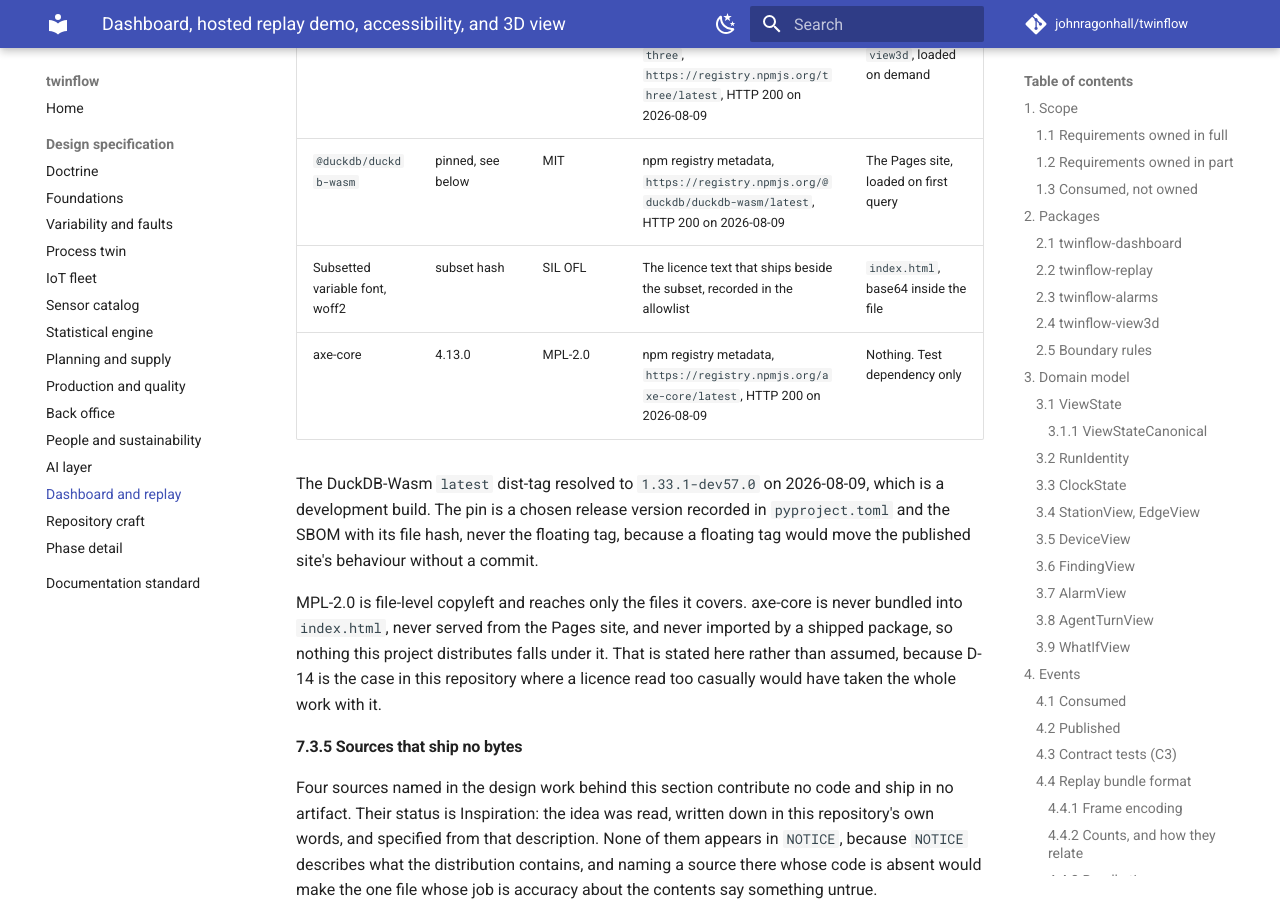
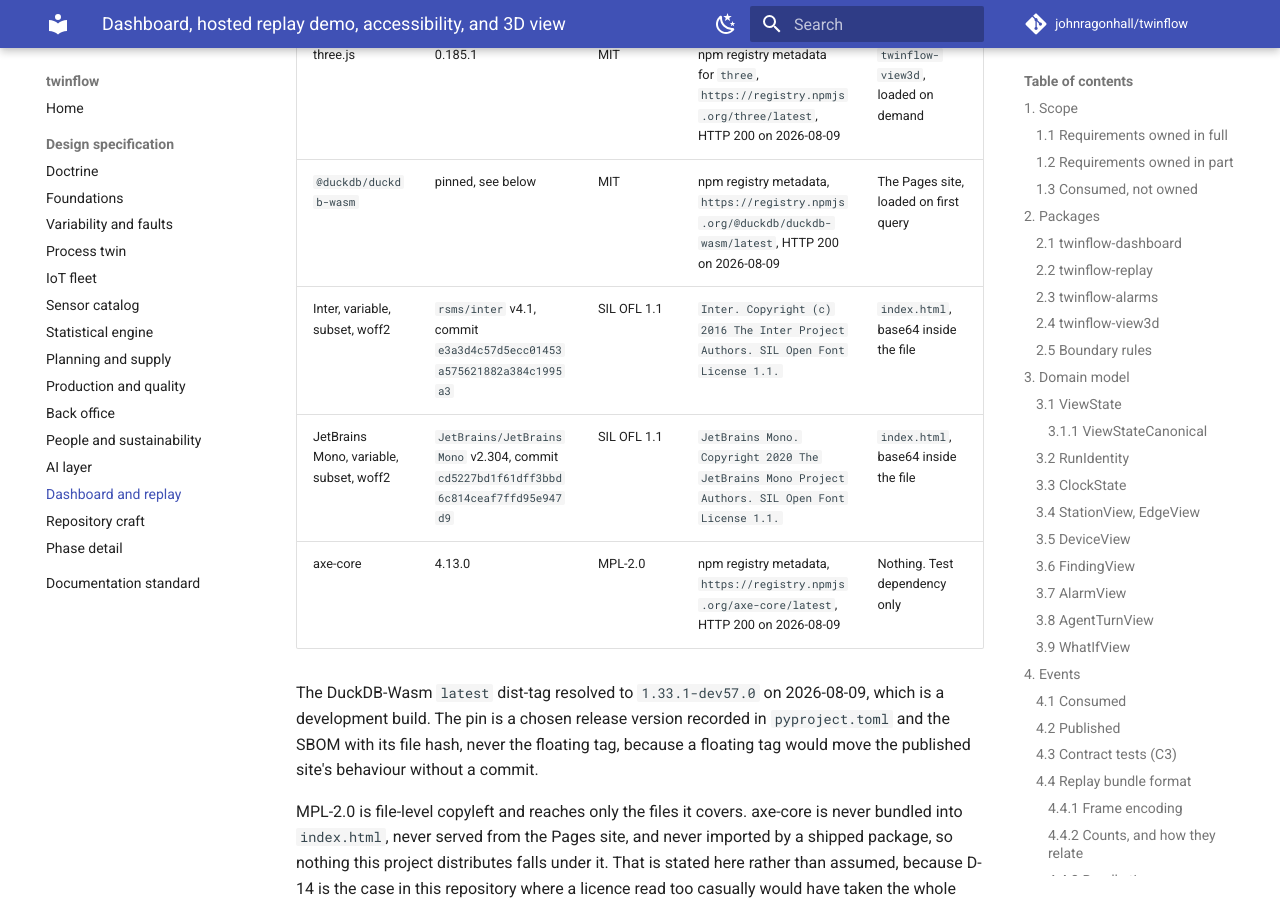
Before and after one commit to johnragonhall/twinflow, an MkDocs documentation site: the page built from docs/design/dashboard-replay.md, in a window 1280 px wide and 900 px high, scrolled down 83940 px. Built offline with MkDocs 1.6.1 and Material for MkDocs 9.7.7, drawn with Linux system fonts in a browser that asks for light colours; comment, search, counter and statistics services are not loaded; some of the changed text lies outside the part shown.

Commit message:
fix(design): name the vendored fonts and correct the asset count
FIX
- the licence record named no font, so nothing pinned what actually ships
- both fonts now carry their upstream tag, commit, and notice line
- the asset count said three where two fonts plus two libraries is four

```diff
--- a/docs/design/dashboard-replay.md
+++ b/docs/design/dashboard-replay.md
@@ -43,7 +43,7 @@
 | C4     | The UI test tiers: unit, property-based, seeded end-to-end, golden view-model snapshots, visual regression.                                                                                                        | The runtime budget policy across the repo.                                             |
 | C5     | Validation rules for the `dashboard:`, `facility.geometry`, and `replay:` config blocks.                                                                                                                           | The config loader and the line-numbered error reporter.                                |
 | C10    | The `just` recipes this section adds.                                                                                                                                                                              | The workspace and CI matrix.                                                           |
-| C11    | Licence records and SBOM entries for the three vendored browser assets (font subset, three.js, DuckDB-Wasm) and for the test-only browser tooling.                                                                 | The audit and allowlist tooling.                                                       |
+| C11    | Licence records and SBOM entries for the four vendored browser assets (two subsetted fonts, three.js, DuckDB-Wasm) and for the test-only browser tooling.                                                          | The audit and allowlist tooling.                                                       |
 | C7     | The SECURITY.md paragraphs that cover the command surface, the absence of a model key in the browser, and the framing risk on the Pages path.                                                                      | The threat model for the MCP and REST surfaces.                                        |
 | A1     | Four independently installable bricks and the README "use just this part" table.                                                                                                                                   | Package topology enforcement.                                                          |
 | A2     | Facility geometry as config so both the 2D and 3D views come from `facility.yaml`, meaning the three worked profiles render without code changes.                                                                  | The profiles themselves.                                                               |
@@ -1772,12 +1772,13 @@
 
 Three assets ship inside published artifacts and one tool runs only in tests. Each row carries the version, the licence, the retrieval that established the licence, and where the pin lives. Renewing any pin is a deliberate commit that moves the version, the file hash and the SBOM row together.
 
-| Asset                          | Version           | Licence | How the licence was established                                                                        | Shipped in                            |
-| ------------------------------ | ----------------- | ------- | ------------------------------------------------------------------------------------------------------ | ------------------------------------- |
-| three.js                       | 0.185.1           | MIT     | npm registry metadata for `three`, `https://registry.npmjs.org/three/latest`, HTTP 200 on 2026-08-09   | `twinflow-view3d`, loaded on demand   |
-| `@duckdb/duckdb-wasm`          | pinned, see below | MIT     | npm registry metadata, `https://registry.npmjs.org/@duckdb/duckdb-wasm/latest`, HTTP 200 on 2026-08-09 | The Pages site, loaded on first query |
-| Subsetted variable font, woff2 | subset hash       | SIL OFL | The licence text that ships beside the subset, recorded in the allowlist                               | `index.html`, base64 inside the file  |
-| axe-core                       | 4.13.0            | MPL-2.0 | npm registry metadata, `https://registry.npmjs.org/axe-core/latest`, HTTP 200 on 2026-08-09            | Nothing. Test dependency only         |
+| Asset                                   | Version                                                                             | Licence     | How the licence was established                                                                        | Shipped in                            |
+| --------------------------------------- | ----------------------------------------------------------------------------------- | ----------- | ------------------------------------------------------------------------------------------------------ | ------------------------------------- |
+| three.js                                | 0.185.1                                                                             | MIT         | npm registry metadata for `three`, `https://registry.npmjs.org/three/latest`, HTTP 200 on 2026-08-09   | `twinflow-view3d`, loaded on demand   |
+| `@duckdb/duckdb-wasm`                   | pinned, see below                                                                   | MIT         | npm registry metadata, `https://registry.npmjs.org/@duckdb/duckdb-wasm/latest`, HTTP 200 on 2026-08-09 | The Pages site, loaded on first query |
+| Inter, variable, subset, woff2          | `rsms/inter` v4.1, commit `e3a3d4c57d5ecc01453a575621882a384c1995a3`                | SIL OFL 1.1 | `Inter. Copyright (c) 2016 The Inter Project Authors. SIL Open Font License 1.1.`                      | `index.html`, base64 inside the file  |
+| JetBrains Mono, variable, subset, woff2 | `JetBrains/JetBrainsMono` v2.304, commit `cd5227bd1f61dff3bbd6c814ceaf7ffd95e947d9` | SIL OFL 1.1 | `JetBrains Mono. Copyright 2020 The JetBrains Mono Project Authors. SIL Open Font License 1.1.`        | `index.html`, base64 inside the file  |
+| axe-core                                | 4.13.0                                                                              | MPL-2.0     | npm registry metadata, `https://registry.npmjs.org/axe-core/latest`, HTTP 200 on 2026-08-09            | Nothing. Test dependency only         |
 
 The DuckDB-Wasm `latest` dist-tag resolved to `1.33.1-dev57.0` on 2026-08-09, which is a development build. The pin is a chosen release version recorded in `pyproject.toml` and the SBOM with its file hash, never the floating tag, because a floating tag would move the published site's behaviour without a commit.
 
```
Also changed, not shown: CHANGELOG.md (+1 -0 lines).
